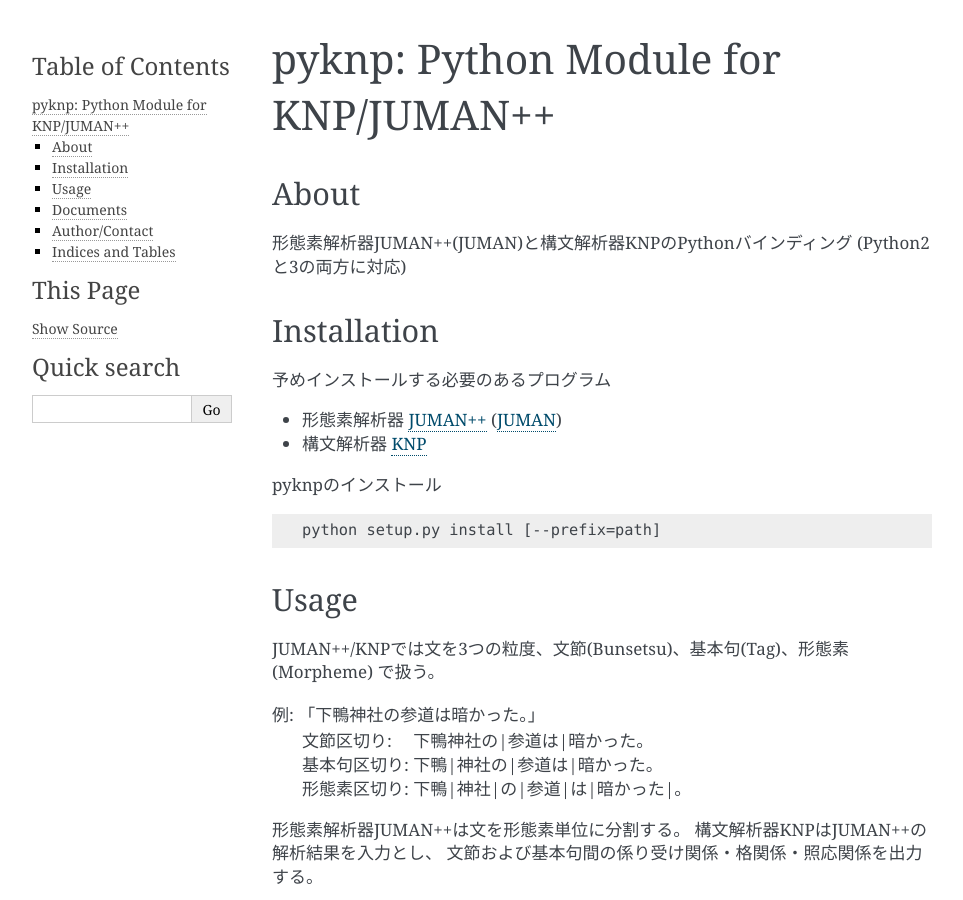
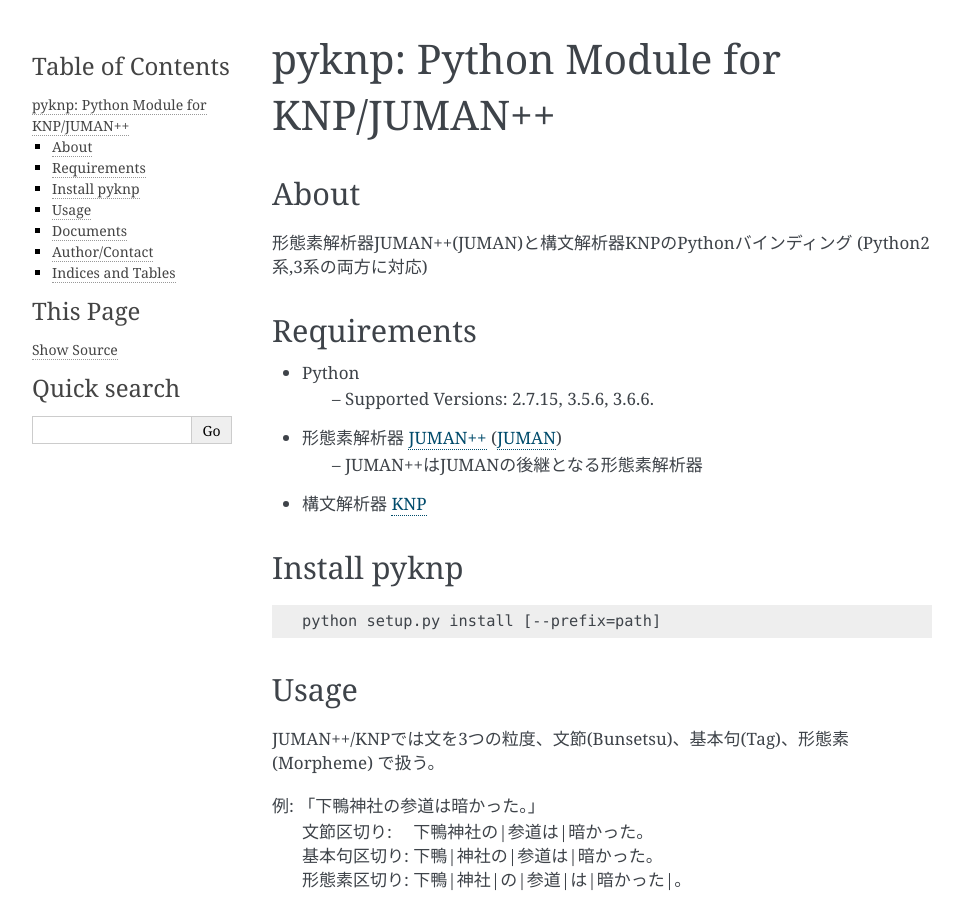
Before and after one commit to ku-nlp/pyknp, a Sphinx documentation site: the page built from docs/index.rst, in a window 1280 px wide and 900 px high. Shown: the whole window, without its empty margins (148-1111 px from the left). Built offline with Sphinx 7.4.7, drawn with Linux system fonts in a browser that asks for light colours.

Commit message:
Added python requirement.

```diff
--- a/docs/index.rst
+++ b/docs/index.rst
@@ -8,23 +8,25 @@
 =========================================
 
 About
-============
+========================
 
-形態素解析器JUMAN++(JUMAN)と構文解析器KNPのPythonバインディング (Python2と3の両方に対応)
+形態素解析器JUMAN++(JUMAN)と構文解析器KNPのPythonバインディング (Python2系,3系の両方に対応)
 
-Installation
-============
+Requirements
+========================
 
-予めインストールする必要のあるプログラム
-
+- Python
+    --  Supported Versions: 2.7.15,  3.5.6,  3.6.6.
 - 形態素解析器 `JUMAN++`_ (JUMAN_)
+    -- JUMAN++はJUMANの後継となる形態素解析器
 - 構文解析器 KNP_
 
 .. _JUMAN++: http://nlp.ist.i.kyoto-u.ac.jp/index.php?JUMAN++
 .. _JUMAN: http://nlp.ist.i.kyoto-u.ac.jp/index.php?JUMAN
 .. _KNP: http://nlp.ist.i.kyoto-u.ac.jp/index.php?KNP
 
-pyknpのインストール
+Install pyknp
+========================
 
 .. code-block:: none
 
@@ -33,7 +35,7 @@
 
 
 Usage
-============
+========================
 
 JUMAN++/KNPでは文を3つの粒度、文節(Bunsetsu)、基本句(Tag)、形態素(Morpheme) で扱う。
 
```
